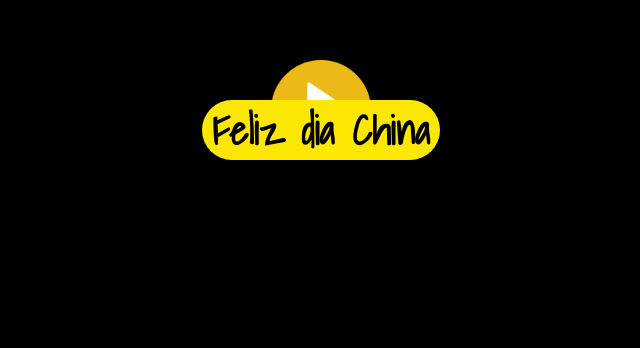
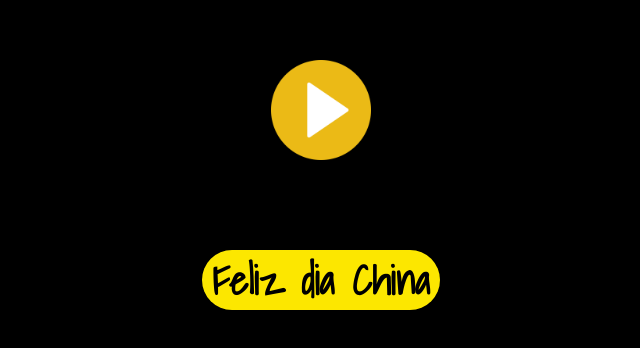
Before and after one commit to jasonu95/Flores-Amarillas, a plain HTML site: page index.html in a window 1280 px wide. Shown: the part 290-638 px from the top of the page, without its empty margins (319-959 px from the left). Drawn offline with Linux system fonts and the light colour scheme.

Commit message:
css fix v2

```diff
--- a/css/style.css
+++ b/css/style.css
@@ -96,7 +96,7 @@ body {
 .message {
   background: #fce700;
   border-radius: 30px;
-  bottom: 350px;
+  bottom: 200px;
   font-family: "Shadows Into Light", sans-serif;
   font-size: 40px;
   font-style: normal;
```
